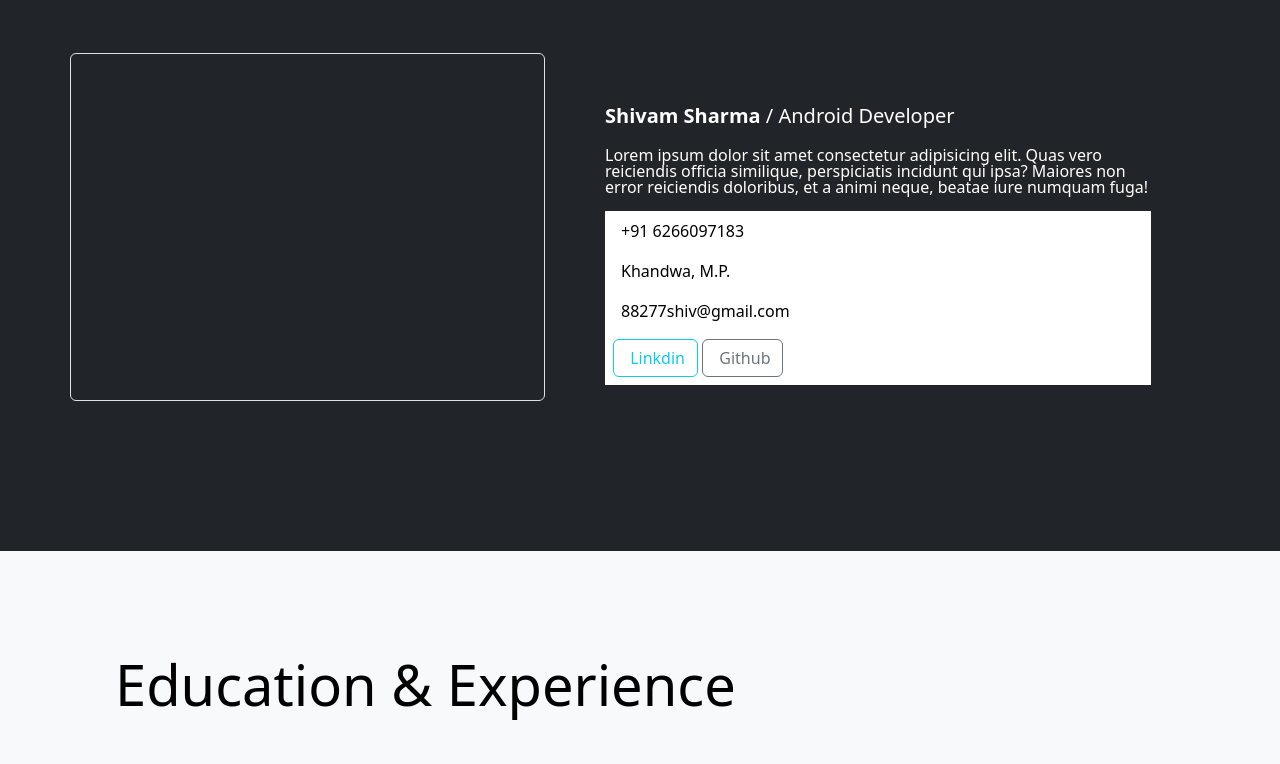
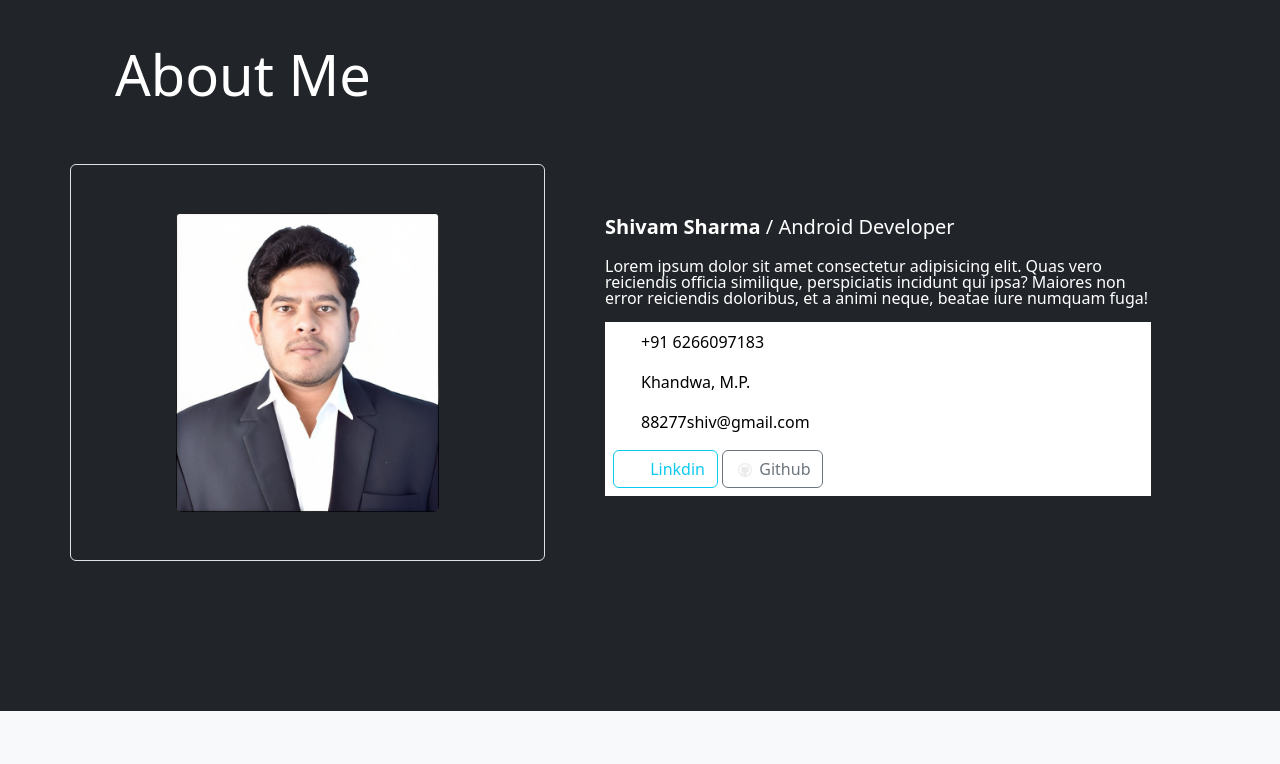
Before and after one commit to shivam-sharma-2000/portfolio, a website: page index.html in a window 1280 px wide. Shown: the part 656-1420 px from the top of the page. Drawn offline with nearby package versions, Linux system fonts and the light colour scheme; the site is published under a folder, as on GitHub Pages, so addresses that start at the root find nothing.

Commit message:
images issue solved

```diff
--- a/index.html
+++ b/index.html
@@ -1,12 +1,15 @@
 <!DOCTYPE html>
 <html lang="en">
+
 <head>
   <meta charset="UTF-8">
   <meta http-equiv="X-UA-Compatible" content="IE=edge">
   <meta name="viewport" content="width=device-width, initial-scale=1.0">
-    <link href="https://cdn.jsdelivr.net/npm/bootstrap@5.3.0-alpha1/dist/css/bootstrap.min.css" rel="stylesheet" integrity="sha384-GLhlTQ8iRABdZLl6O3oVMWSktQOp6b7In1Zl3/Jr59b6EGGoI1aFkw7cmDA6j6gD" crossorigin="anonymous">
+  <link href="https://cdn.jsdelivr.net/npm/bootstrap@5.3.0-alpha1/dist/css/bootstrap.min.css" rel="stylesheet"
+    integrity="sha384-GLhlTQ8iRABdZLl6O3oVMWSktQOp6b7In1Zl3/Jr59b6EGGoI1aFkw7cmDA6j6gD" crossorigin="anonymous">
   <title>Document</title>
 </head>
+
 <body class="">
 
   <!-- Navbar -->
@@ -48,7 +51,7 @@
         <h3 class="">Android Developer</h3>
       </div>
       <div class="col-sm-6">
-                <img class="" src="/images/background.png" style="width: 100%; height: auto;" alt="">
+        <img class="" src="images/background.png" style="width: 100%; height: auto;" alt="">
       </div>
     </div>
   </div>
@@ -59,26 +62,32 @@
     <div class="container pt-5">
       <div class="row">
         <div class="col-5 me-5 p-5 rounded border">
-                    <img class="rounded d-block mx-auto" style="width: 70%;" src="/images/profile.jpg" alt="">
+          <img class="rounded d-block mx-auto" style="width: 70%;" src="images/profile.jpg" alt="">
         </div>
         <div class="col-6 pt-5">
           <p style="font-size: 20px;"><strong>Shivam Sharma</strong> / Android Developer</p>
-                    <p style="line-height: 1em;">Lorem ipsum dolor sit amet consectetur adipisicing elit. Quas vero reiciendis officia similique, perspiciatis incidunt qui ipsa? Maiores non error reiciendis doloribus, et a animi neque, beatae iure numquam fuga!</p>
+          <p style="line-height: 1em;">Lorem ipsum dolor sit amet consectetur adipisicing elit. Quas vero reiciendis
+            officia similique, perspiciatis incidunt qui ipsa? Maiores non error reiciendis doloribus, et a animi neque,
+            beatae iure numquam fuga!</p>
           <table class="table text-bg-dark table-borderless">
             <tr>
-                            <td><img class="me-2" src="/images/icons8-call-male-30.png" style="width: 20px;" alt="">+91 6266097183</td>
+              <td><img class="me-2" src="images/icons8-call-male-30.png" style="width: 20px;" alt="">+91 6266097183
+              </td>
             </tr>
             <tr>
-                            <td><img class="me-2" src="/images/icons8-location-64.png" style="width: 20px;" alt="">Khandwa, M.P.</td>
+              <td><img class="me-2" src="images/icons8-location-64.png" style="width: 20px;" alt="">Khandwa, M.P.</td>
             </tr>
             <tr>
-                            <td><img class="me-2" src="/images/icons8-mail-account-48.png" style="width: 20px;"  alt="">88277shiv@gmail.com</td>
+              <td><img class="me-2" src="images/icons8-mail-account-48.png" style="width: 20px;"
+                  alt="">88277shiv@gmail.com</td>
 
             </tr>
             <tr>
               <td>
-                                <button class="btn btn-outline-info"><img src="/images/icons8-linkedin-2-32.png" style="width: 20px;" alt=""> Linkdin</button>
-                                <button class="btn btn-outline-secondary"><img src="/images/icons8-github-48.png" style="width: 20px;" alt=""> Github</button>
+                <button class="btn btn-outline-info"><img src="images/icons8-linkedin-2-32.png" style="width: 20px;"
+                    alt=""> Linkdin</button>
+                <button class="btn btn-outline-secondary"><img src="images/icons8-github-48.png" style="width: 20px;"
+                    alt=""> Github</button>
               </td>
             </tr>
           </table>
@@ -112,7 +121,7 @@
             </div>
           </div>
 
-                    <div class="card" >
+          <div class="card">
             <div class="card-header" data-bs-toggle="collapse" href="#collapseTwo">
               <a class="collapsed btn">
                 Bachelor of Science (Computer Science) ( 2017-2020 )
@@ -126,7 +135,7 @@
             </div>
           </div>
 
-                    <div class="card" >
+          <div class="card">
             <div class="card-header" data-bs-toggle="collapse" href="#collapseThree">
               <a class="collapsed btn">
                 12th ( 2016-2017 )
@@ -140,7 +149,7 @@
             </div>
           </div>
 
-                    <div class="card" >
+          <div class="card">
             <div class="card-header" data-bs-toggle="collapse" href="#collapseFour">
               <a class="collapsed btn">
                 10th ( 2014-2015 )
@@ -167,7 +176,8 @@
             <div id="collapseFive" class="collapse show" data-bs-parent="#accordion1">
               <div class="card-body">
                 <p><strong>Disha Kiran Pvt. Limited</strong>, Gurgaon</p>
-                          <p>Implement new UI features, screens and testing and debugging of the app to ensure smooth performance</p>
+                <p>Implement new UI features, screens and testing and debugging of the app to ensure smooth performance
+                </p>
               </div>
             </div>
           </div>
@@ -202,7 +212,7 @@
             </div>
           </div>
 
-                <div class="card" >
+          <div class="card">
             <div class="card-header" data-bs-toggle="collapse" href="#collapseTwo">
               <a class="collapsed btn">
                 Software Development
@@ -224,15 +234,15 @@
 
           <div class="row">
             <div class="col-4">
-                    <img src="/images/android-studio-icon.png" style="width: 100px;" alt="">
+              <img src="images/android-studio-icon.png" style="width: 100px;" alt="">
             </div>
 
             <div class="col-4">
-                    <img src="/images/github-icon.png" style="width: 100px;" alt="">
+              <img src="images/github-icon.png" style="width: 100px;" alt="">
             </div>
 
             <div class="col-4">
-                    <img src="/images/visual-studio-code-icon.svg" style="width: 100px;" alt="">
+              <img src="images/visual-studio-code-icon.svg" style="width: 100px;" alt="">
             </div>
 
 
@@ -243,6 +253,9 @@
     </div>
   </div>
 
-    <script src="https://cdn.jsdelivr.net/npm/bootstrap@5.3.0-alpha1/dist/js/bootstrap.bundle.min.js" integrity="sha384-w76AqPfDkMBDXo30jS1Sgez6pr3x5MlQ1ZAGC+nuZB+EYdgRZgiwxhTBTkF7CXvN" crossorigin="anonymous"></script>
+  <script src="https://cdn.jsdelivr.net/npm/bootstrap@5.3.0-alpha1/dist/js/bootstrap.bundle.min.js"
+    integrity="sha384-w76AqPfDkMBDXo30jS1Sgez6pr3x5MlQ1ZAGC+nuZB+EYdgRZgiwxhTBTkF7CXvN"
+    crossorigin="anonymous"></script>
 </body>
+
 </html>
```
Lines whose indentation alone changed are shown as unchanged.
